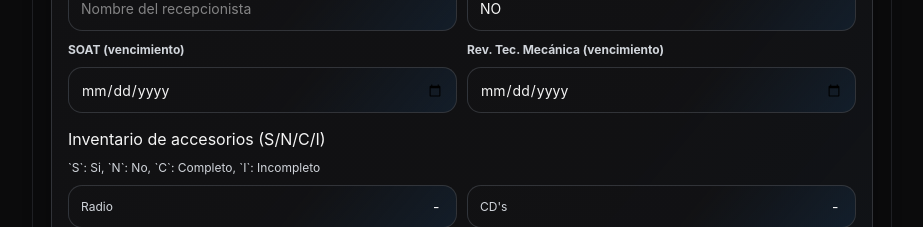
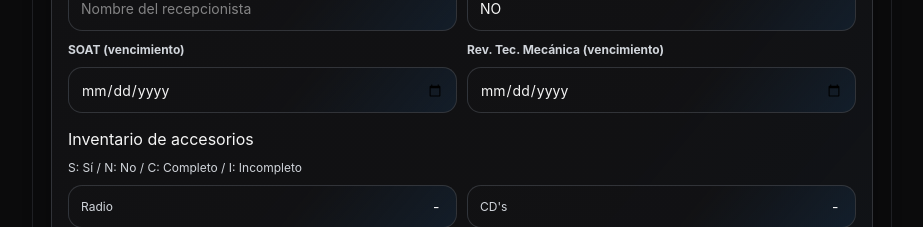
Before and after one commit to julianchocmanrique/VCARS_WEB, a Next.js app: page /vcars/nuevo-ingreso in a window 1280 px wide. Shown: the part 1780-2007 px from the top of the page, without its empty margins (178-1101 px from the left). Built offline with nearby package versions, Linux system fonts and the light colour scheme; no server answers.

Commit message:
ui: aclarar siglas de inventario S N C I

```diff
--- a/src/app/nuevo-ingreso/page.tsx
+++ b/src/app/nuevo-ingreso/page.tsx
@@ -559,9 +559,9 @@ export default function NuevoIngresoPage() {
             </div>
           </div>
 
-          <h3 style={{ margin: '14px 0 8px' }}>Inventario de accesorios (S/N/C/I)</h3>
+          <h3 style={{ margin: '14px 0 8px' }}>Inventario de accesorios</h3>
           <p className="vc-subtitle-small" style={{ marginTop: 0 }}>
-            `S`: Si, `N`: No, `C`: Completo, `I`: Incompleto
+            S: Sí / N: No / C: Completo / I: Incompleto
           </p>
           <div className="vc-grid-2">
             {INVENTORY_ITEMS.map((item) => (
--- a/src/app/orden-servicio/page.tsx
+++ b/src/app/orden-servicio/page.tsx
@@ -692,7 +692,10 @@ export default function OrdenServicioPage() {
 
               {currentKey === 'recepcion' ? (
                 <div>
-                  <label className="vc-label vc-os-inventory-title">Inventario de accesorios (S/N/C/I)</label>
+                  <label className="vc-label vc-os-inventory-title">Inventario de accesorios</label>
+                  <p className="vc-subtitle-small" style={{ marginTop: 0, marginBottom: 8 }}>
+                    S: Sí / N: No / C: Completo / I: Incompleto
+                  </p>
                   <div className="vc-grid-2">
                     {INVENTORY_ITEMS.map((item) => (
                       <button
```
